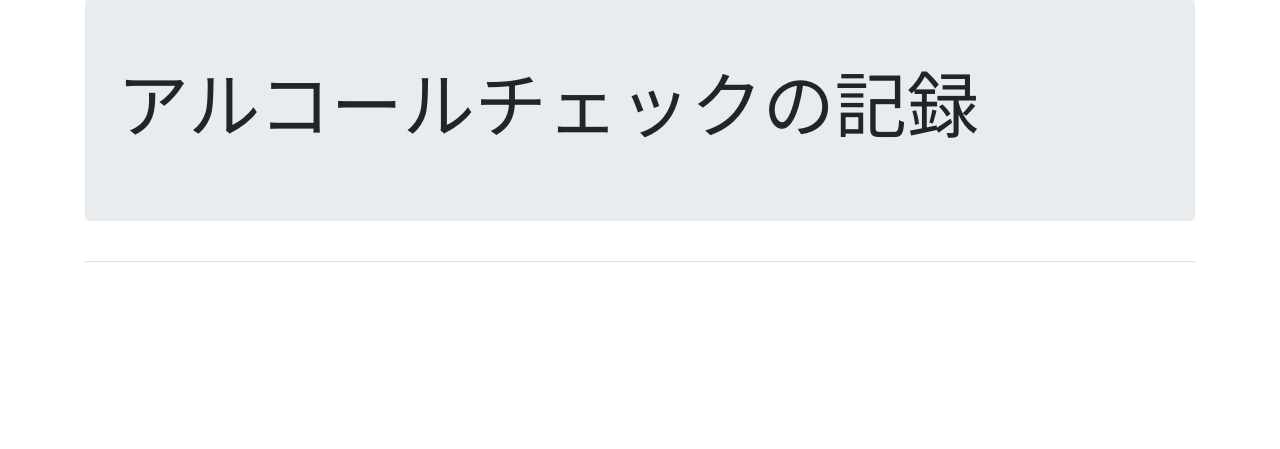
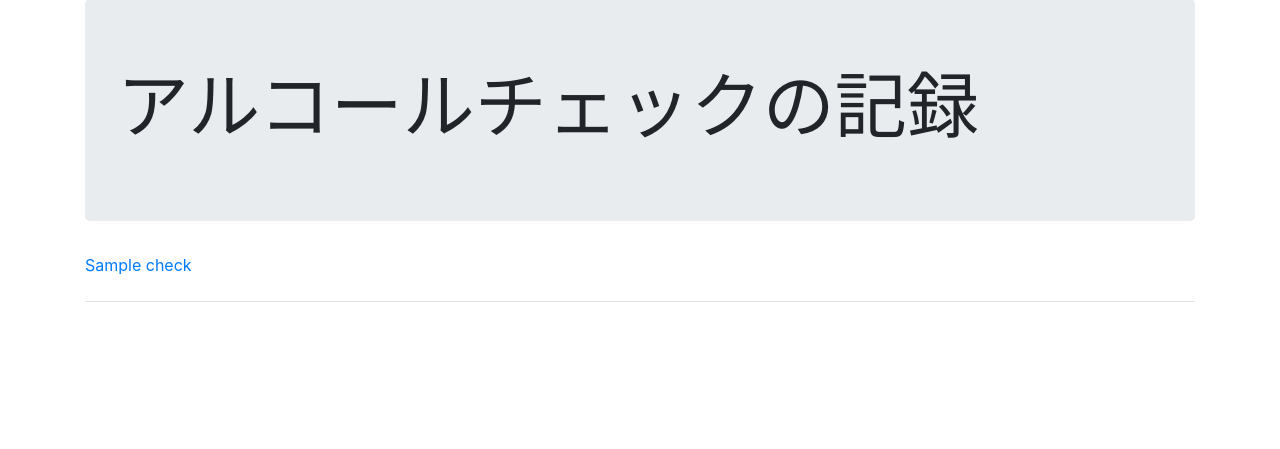
Before and after one commit to take0901/alcoholcheck, a Django app: template alcoholchecks/templates/alcoholchecks/index.html in a window 1280 px wide. Shown: the part 83-532 px from the top of the page. Run offline with Django 4.2, Linux system fonts and the light colour scheme; the template is opened without the code that fills it: most values are stand-ins (such as "Sample title", 1, 10 or a date in 2020); some libraries are stand-ins or nearby versions.

Commit message:
ホームページからチェック画面に飛べるようにした

```diff
--- a/alcoholchecks/templates/alcoholchecks/index.html
+++ b/alcoholchecks/templates/alcoholchecks/index.html
@@ -4,4 +4,7 @@
   <div class="jumbotron">
     <h1 class="display-3">アルコールチェックの記録</h1>
   </div>
+  <p>
+    <a href="{% url 'alcoholchecks:check' %}">{{ check }}</a>
+  </p>
 {% endblock page_header %}
--- a/alcoholchecks/views.py
+++ b/alcoholchecks/views.py
@@ -9,7 +9,11 @@ import csv
 
 def index(request):
     '''ホームページ'''
-    return render(request, 'alcoholchecks/index.html')
+    check = ""
+    if str(request.user) == "alcohol_admin":
+        check = "チェックする"
+    context = {'check':check}
+    return render(request, 'alcoholchecks/index.html', context)
 
 @login_required
 def monthes(request, user_id):
```
